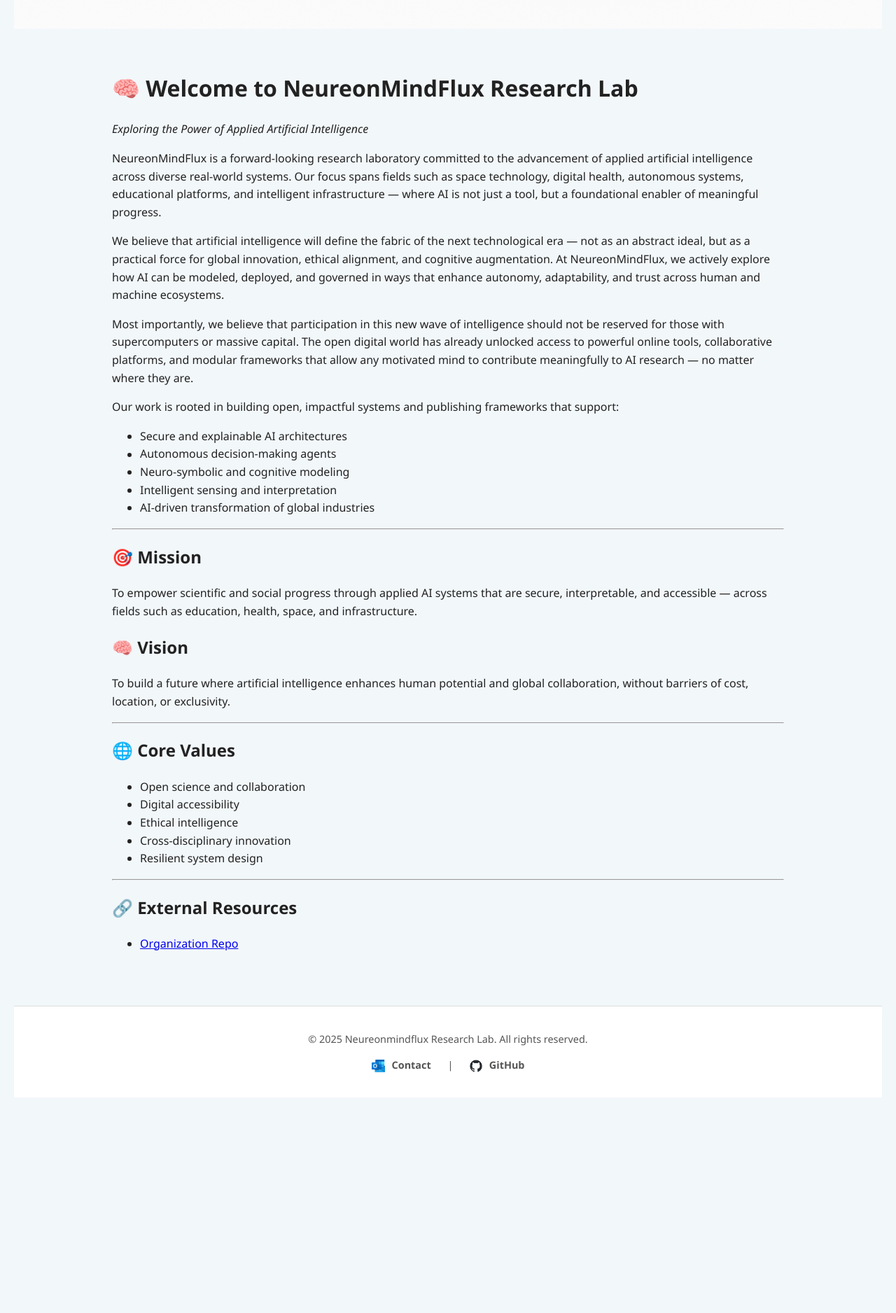
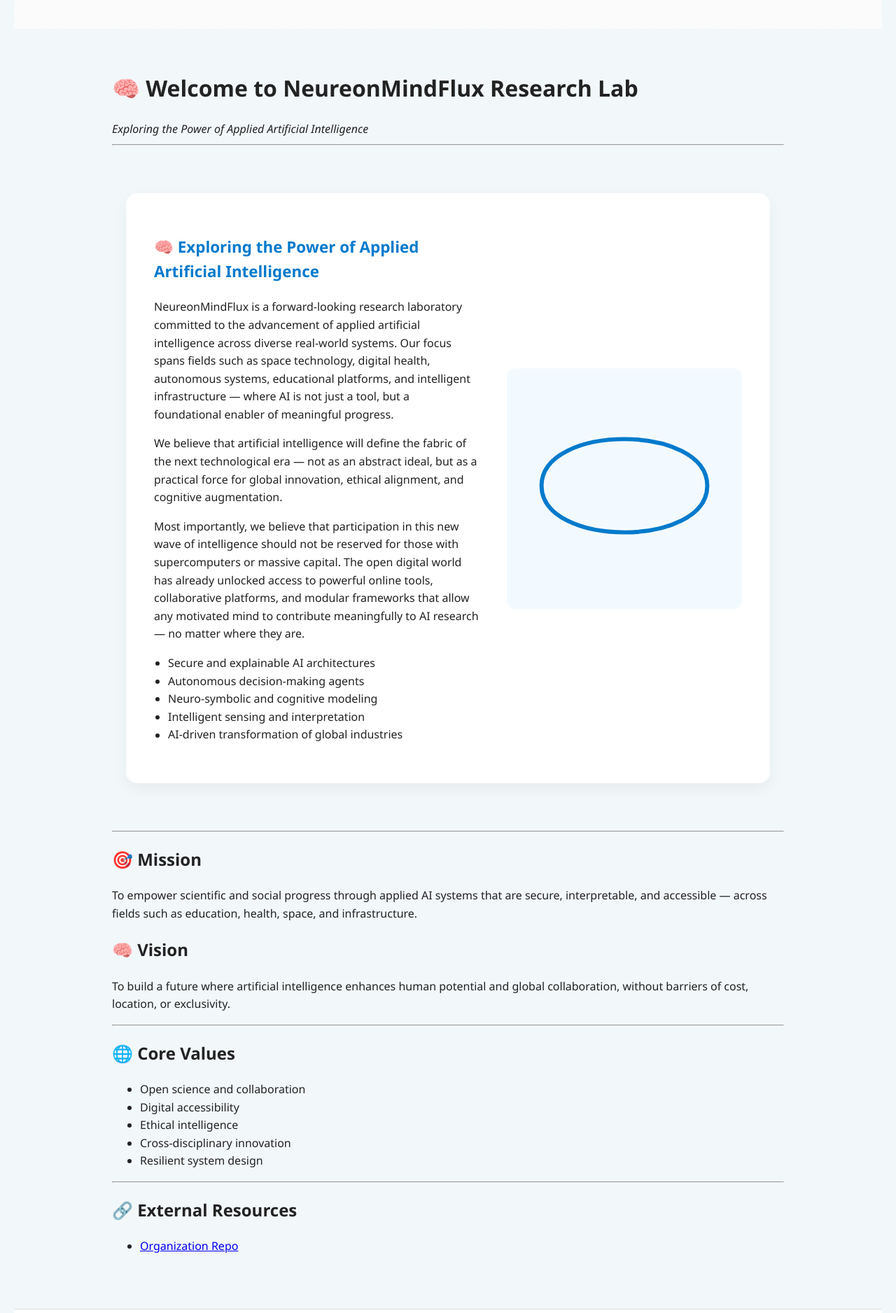
Before and after one commit to HectorMozo3110/test_main, a Jekyll site: the page built from _pages/index.md, in a window 1280 px wide. Shown: the part 616-2492 px from the top of the page at 70% size. Built offline with Jekyll 4.4.1, drawn with Linux system fonts in a browser that asks for light colours; our own code applies the rules of GitHub Pages for plain Markdown files; before the commit the page ends 2184 px from its top, so only the background shows below that.

Commit message:
Update banner

```diff
--- a/_includes/head.html
+++ b/_includes/head.html
@@ -5,6 +5,8 @@
 
   <!-- Load styles -->
   <link rel="stylesheet" href="{{ '/assets/style.css' | relative_url }}">
+  <link rel="stylesheet" href="{{ '/assets/css/brain_section.css' | relative_url }}">
+
 
   <!-- Load KaTeX for math rendering -->
   <link rel="stylesheet" href="https://cdn.jsdelivr.net/npm/katex@0.16.9/dist/katex.min.css">
--- a/_pages/index.md
+++ b/_pages/index.md
@@ -9,34 +9,43 @@ permalink: /
   <em>Exploring the Power of Applied Artificial Intelligence</em>
 </div>
 
-<div class="fade-up">
-  <p>
-  NeureonMindFlux is a forward-looking research laboratory committed to the advancement of applied artificial intelligence across diverse real-world systems. Our focus spans fields such as space technology, digital health, autonomous systems, educational platforms, and intelligent infrastructure — where AI is not just a tool, but a foundational enabler of meaningful progress.
-  </p>
-</div>
+---
 
-<div class="fade-up">
-  <p>
-  We believe that artificial intelligence will define the fabric of the next technological era — not as an abstract ideal, but as a practical force for global innovation, ethical alignment, and cognitive augmentation. At NeureonMindFlux, we actively explore how AI can be modeled, deployed, and governed in ways that enhance autonomy, adaptability, and trust across human and machine ecosystems.
-  </p>
-</div>
 
-<div class="fade-up">
-  <p>
-  Most importantly, we believe that participation in this new wave of intelligence should not be reserved for those with supercomputers or massive capital. The open digital world has already unlocked access to powerful online tools, collaborative platforms, and modular frameworks that allow any motivated mind to contribute meaningfully to AI research — no matter where they are.
-  </p>
-</div>
+<section class="brain-card-section fade-up">
+  <div class="brain-card-container">
+    <div class="brain-card-text">
+      <h2>🧠 Exploring the Power of Applied Artificial Intelligence</h2>
+      <p>
+        NeureonMindFlux is a forward-looking research laboratory committed to the advancement of applied artificial intelligence across diverse real-world systems. Our focus spans fields such as space technology, digital health, autonomous systems, educational platforms, and intelligent infrastructure — where AI is not just a tool, but a foundational enabler of meaningful progress.
+      </p>
+      <p>
+        We believe that artificial intelligence will define the fabric of the next technological era — not as an abstract ideal, but as a practical force for global innovation, ethical alignment, and cognitive augmentation.
+      </p>
+      <p>
+        Most importantly, we believe that participation in this new wave of intelligence should not be reserved for those with supercomputers or massive capital. The open digital world has already unlocked access to powerful online tools, collaborative platforms, and modular frameworks that allow any motivated mind to contribute meaningfully to AI research — no matter where they are.
+      </p>
+      <ul>
+        <li>Secure and explainable AI architectures</li>
+        <li>Autonomous decision-making agents</li>
+        <li>Neuro-symbolic and cognitive modeling</li>
+        <li>Intelligent sensing and interpretation</li>
+        <li>AI-driven transformation of global industries</li>
+      </ul>
+    </div>
 
-<div class="fade-up">
-  <p>Our work is rooted in building open, impactful systems and publishing frameworks that support:</p>
-  <ul>
-    <li>Secure and explainable AI architectures</li>
-    <li>Autonomous decision-making agents</li>
-    <li>Neuro-symbolic and cognitive modeling</li>
-    <li>Intelligent sensing and interpretation</li>
-    <li>AI-driven transformation of global industries</li>
-  </ul>
-</div>
+    <div class="brain-card-animation">
+      <svg class="brain-svg" viewBox="0 0 100 100">
+        <path
+          d="M10,50 C10,20 90,20 90,50 C90,80 10,80 10,50 Z"
+          fill="none"
+          stroke="#007acc"
+          stroke-width="2"
+        />
+      </svg>
+    </div>
+  </div>
+</section>
 
 ---
 
--- /dev/null
+++ b/assets/css/brain_section.css
@@ -0,0 +1,74 @@
+.brain-card-section {
+  padding: 60px 20px;
+  display: flex;
+  justify-content: center;
+}
+
+.brain-card-container {
+  display: flex;
+  flex-wrap: wrap;
+  gap: 40px;
+  background-color: #ffffff;
+  border-radius: 16px;
+  box-shadow: 0 8px 20px rgba(0, 0, 0, 0.05);
+  padding: 40px;
+  max-width: 1000px;
+  width: 100%;
+  align-items: center;
+}
+
+.brain-card-text {
+  flex: 1 1 55%;
+  min-width: 300px;
+}
+
+.brain-card-text h2 {
+  font-size: 1.4em;
+  margin-bottom: 20px;
+  color: #007acc;
+}
+
+.brain-card-text ul {
+  margin-top: 15px;
+  padding-left: 20px;
+}
+
+.brain-card-animation {
+  flex: 1 1 35%;
+  text-align: center;
+  min-width: 250px;
+  padding: 20px;
+  background-color: #f3faff;
+  border-radius: 12px;
+}
+
+.brain-svg {
+  max-width: 100%;
+  height: auto;
+}
+
+.brain-svg path {
+  stroke-dasharray: 400;
+  stroke-dashoffset: 400;
+  animation: drawBrain 2.8s ease-out forwards;
+}
+
+@keyframes drawBrain {
+  to {
+    stroke-dashoffset: 0;
+  }
+}
+
+
+.fade-up {
+  opacity: 0;
+  transform: translateY(30px);
+  animation: fadeUp 1s ease-out forwards;
+}
+
+@keyframes fadeUp {
+  to {
+    opacity: 1;
+    transform: translateY(0);
+  }
+}
```
